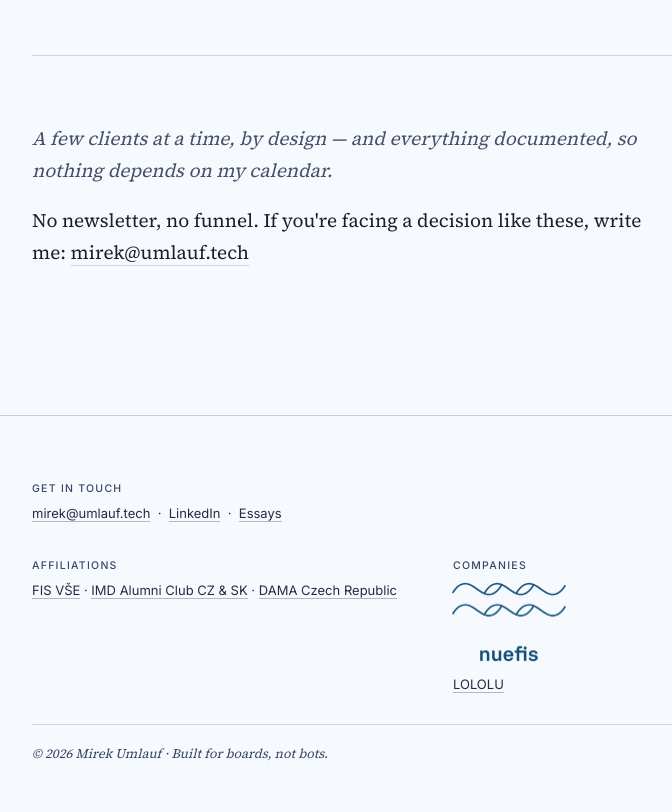
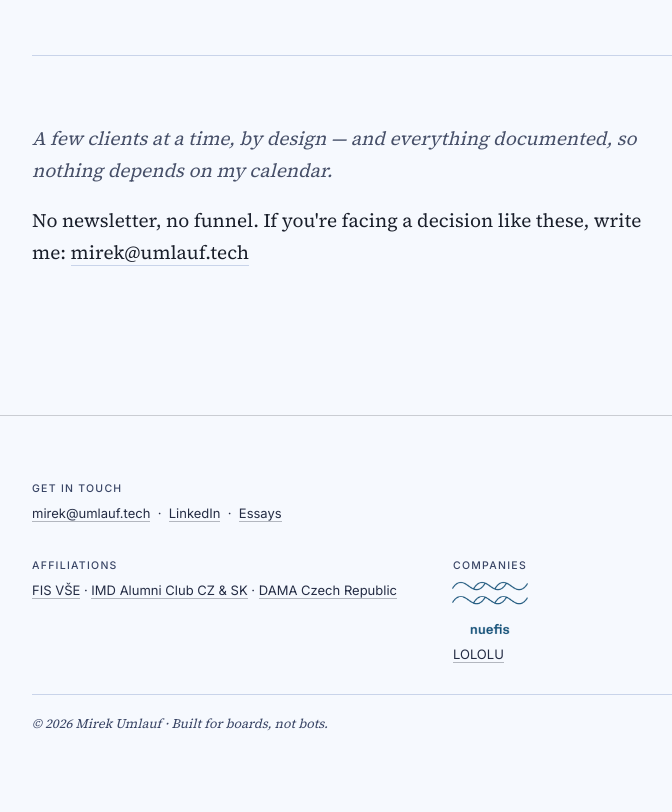
Before and after one commit to mirekuml/umlauf-tech, a plain HTML site: page index.html in a window 1280 px wide. Shown: the part 5749-6561 px from the top of the page, without its empty margins (288-960 px from the left). After the commit the page ends 6531 px from the top, so only its background shows below. Drawn offline with Linux system fonts and the light colour scheme.

Commit message:
Make footer Nuefis logo smaller (120px to 80px)
Co-Authored-By: Claude Sonnet 5.5 <noreply@anthropic.com>

```diff
--- a/index.html
+++ b/index.html
@@ -414,14 +414,14 @@
   footer a:hover { color: #1a1f2b; border-bottom-color: #1a1f2b; }
   footer a.co {
     display: block;
-    width: 120px;
-    margin: 2px 0 10px -4px;
+    width: 80px;
+    margin: 2px 0 8px -3px;
     border-bottom: none;
     opacity: .92;
     transition: opacity .15s;
   }
   footer a.co:hover { opacity: 1; }
-  footer a.co img { display: block; width: 120px; height: auto; }
+  footer a.co img { display: block; width: 80px; height: auto; }
   footer .copyright {
     font-family: var(--serif);
     font-style: italic;
@@ -653,7 +653,7 @@
     </div>
     <div>
       <span class="label">Companies</span>
-      <a href="https://nuefis.com" class="co"><img src="/assets/nuefis-logo.png" alt="Nuefis" width="120" height="85"></a>
+      <a href="https://nuefis.com" class="co"><img src="/assets/nuefis-logo.png" alt="Nuefis" width="80" height="56"></a>
       <a href="https://lololu.cz">LOLOLU</a>
     </div>
   </div>
```
